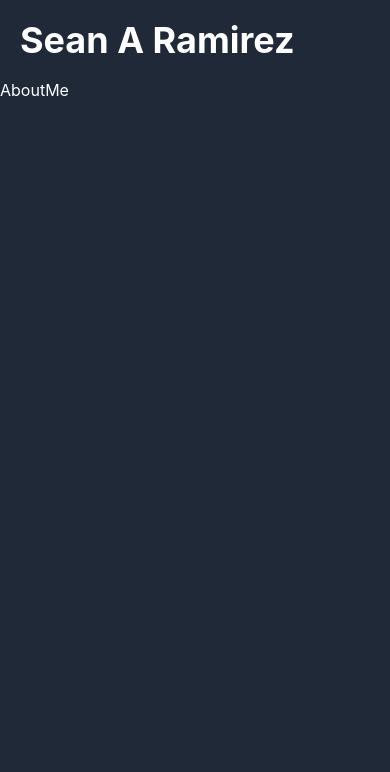
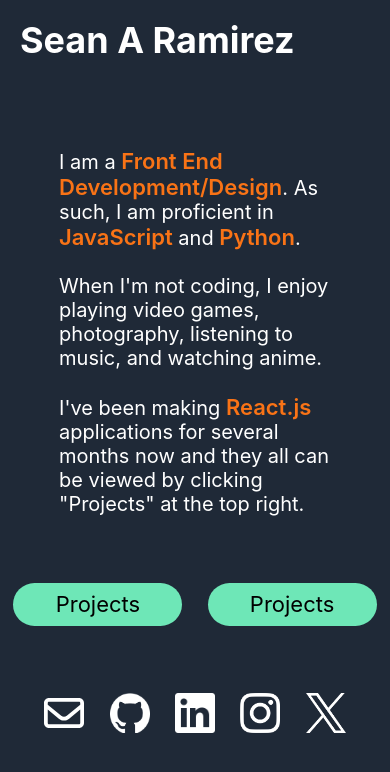
Before and after one commit to snaramirez872/snaramirez-portfolio-new, a React (Vite) app: page / in a window 390 px wide. Shown: the top 772 px of the page. Built offline with nearby package versions, Linux system fonts and the light colour scheme.

Commit message:
about me fully implemented and designed for desktop and mobile

```diff
--- a/src/index.css
+++ b/src/index.css
@@ -3,11 +3,17 @@
   --emerald-300: #6ee7b7;
   --text-color: white;
   --bg-color: #1f2937;
+  --orange-500: #f97316;
+
+  /* Sizes */
+  --font-size-1: 20px;
 }
+
 body {
   background-color: #1f2937;
   color: var(--text-color);
 }
+
 * {
   box-sizing: border-box;
   margin: 0;
--- a/src/pages/AboutMe/AboutMe.css
+++ b/src/pages/AboutMe/AboutMe.css
@@ -0,0 +1,90 @@
+
+.AboutMe {
+    display: flex;
+    align-items: center;
+    justify-content: center;
+    margin: 8vh 7vh 0 7vh;
+    gap: 20vh;
+}
+
+.words {
+    width: 60vh;
+    font-size: var(--font-size-1);
+}
+
+.extracurriculars,
+.intro-to-projects {
+    margin-top: 1.5rem;
+}
+
+.keywords {
+    font-size: calc(var(--font-size-1) + 2px);
+    font-weight: 600;
+    color: var(--orange-500);
+}
+
+.profile-card {
+    display: flex;
+    flex-direction: column;
+    align-items: center;
+    justify-content: center;
+}
+
+.profile-picture {
+    border-radius: 50%;
+    margin-bottom: 2vh;
+}
+
+.desktop-icons {
+    display: flex;
+    gap: 2rem;
+    margin-top: 1.25rem;
+}
+
+.mobile-tabs,
+.mobile-icons,
+.mobile-mode {
+    display: none;
+}
+
+@media only screen and (max-width: 768px) {
+    .AboutMe {
+        display: block;
+    }
+
+    .words {
+        width: 100%;
+    }
+
+    .profile-card {
+        display: none;
+    }
+
+    .mobile-tabs,
+    .mobile-icons {
+        display: block;
+        display: flex;
+        justify-content: center;
+    }
+
+    .mobile-tabs {
+        margin-top: 8vh;
+        margin-bottom: 8vh;
+        margin-left: 2vh;
+        margin-right: 2vh;
+        gap: 3vh;
+    }
+
+    .mobile-tabs a {
+        text-decoration: none;
+        background-color: var(--emerald-300);
+        color: black;
+        padding: 1vh 5vh;
+        border-radius: 3vh;
+        font-size: calc(var(--font-size-1) + 2px);
+    }
+
+    .mobile-icons {
+        gap: 3vh;
+    }
+}
--- a/src/pages/AboutMe/AboutMe.jsx
+++ b/src/pages/AboutMe/AboutMe.jsx
@@ -1,10 +1,42 @@
 import React from "react";
+import { Link } from "react-router-dom";
+import profilepic from '../../assets/images/profile.png';
+import email from '../../assets/icons/envelope.svg';
+import github from '../../assets/icons/github-mark-white.png';
+import linkedin from '../../assets/icons/In-White-96@2x.png';
+import instagram from '../../assets/icons/Instagram_Glyph_White.png';
+import x from '../../assets/icons/x-logo-white.png';
 import "./AboutMe.css"
 
 export default function AboutMe() {
     return (
         <div className='AboutMe'>
-            AboutMe
+            <div className='words'>
+                <p className='intro'>I am a <span className='keywords'>Front End Development/Design</span>. As such, I am proficient in <span className='keywords'>JavaScript</span> and <span className='keywords'>Python</span>.</p>
+                <p className='extracurriculars'>When I'm not coding, I enjoy playing video games, photography, listening to music, and watching anime.</p>
+                <p className='intro-to-projects'>I've been making <span className='keywords'>React.js</span> applications for several months now and they all can be viewed by <span className='desktop-mode'>clicking "Projects" at the top right</span><span className='mobile-mode'>tapping "Projects" below</span>.</p>
+            </div>
+            <div className='profile-card'>
+                <img className='profile-picture' src={profilepic} alt='profile picture' height='170' width='170' />
+                <div className='desktop-icons'>
+                    <a href='mailto:snaramirez872@gmail.com' target='_blank' rel='noreferrer'><img src={email} alt='email link' height='40' width='40' /></a>
+                    <a href='https://github.com/snaramirez872' target='_blank' rel='noreferrer'><img src={github} alt='github link' height='40' width='40' /></a>
+                    <a href='http://linkedin.com/in/seanaramirez' target='_blank' rel='noreferrer'><img src={linkedin} alt='linkedin link' height='40' width='40' /></a>
+                    <a href='https://instagram.com/seannybboy' target='_blank' rel='noreferrer'><img src={instagram} alt='instagram link' height='40' width='40' /></a>
+                    <a href='https://x.com/snaramirez' target='_blank' rel='noreferrer'><img src={x} alt='x (formerly twitter) link' height='40' width='40' /></a>
+                </div>
+            </div>
+            <div className='mobile-tabs'>
+                <Link to='/projects'>Projects</Link>
+                <a href={import.meta.env.VITE_resumeLink}>Projects</a>
+            </div>
+            <div className='mobile-icons'>
+                <a href='mailto:snaramirez872@gmail.com' target='_blank' rel='noreferrer'><img src={email} alt='email link' height='40' width='40' /></a>
+                <a href='https://github.com/snaramirez872' target='_blank' rel='noreferrer'><img src={github} alt='github link' height='40' width='40' /></a>
+                <a href='http://linkedin.com/in/seanaramirez' target='_blank' rel='noreferrer'><img src={linkedin} alt='linkedin link' height='40' width='40' /></a>
+                <a href='https://instagram.com/seannybboy' target='_blank' rel='noreferrer'><img src={instagram} alt='instagram link' height='40' width='40' /></a>
+                <a href='https://x.com/snaramirez' target='_blank' rel='noreferrer'><img src={x} alt='x (formerly twitter) link' height='40' width='40' /></a>
+            </div>
         </div>
     );
 }
```
